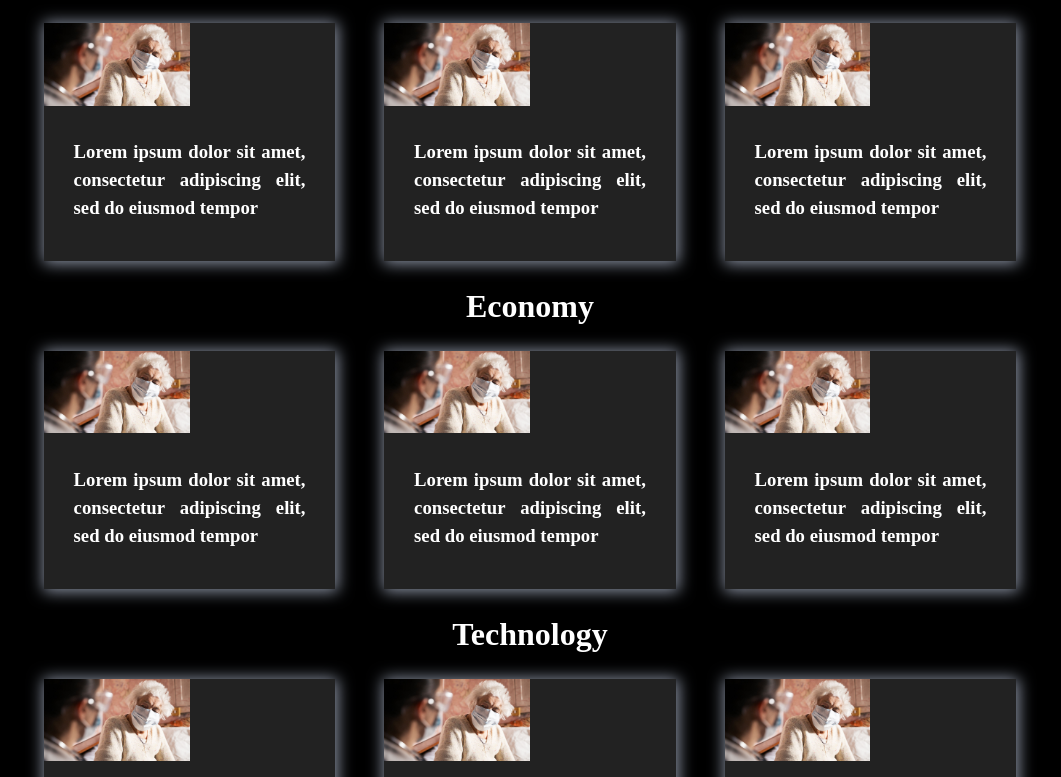
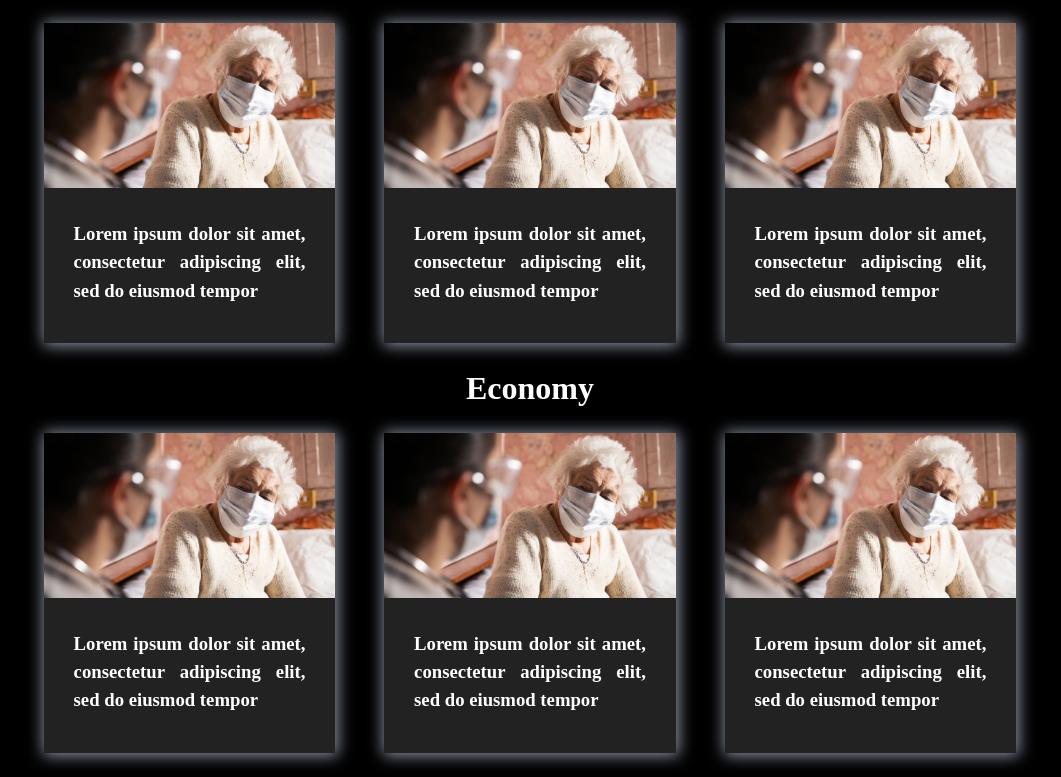
Before and after one commit to kaushik-3009/News-IWP, a plain HTML site: page index.html in a window 1280 px wide. Shown: the part 545-1322 px from the top of the page, without its empty margins (110-1171 px from the left). Drawn offline with Linux system fonts and the light colour scheme.

Commit message:
fixed breaking news div

```diff
--- a/css/master.css
+++ b/css/master.css
@@ -141,6 +141,10 @@ a{
   overflow: hidden;
   width: 50%;
 }
+.img-container2{
+  overflow: hidden;
+  width: 100%;
+}
 .card:hover{
   box-shadow: 1px 1px 25px 5px #929AAB;
 }
--- a/index.html
+++ b/index.html
@@ -54,7 +54,7 @@
 
       <div class="card-row card-row-1">
         <div class="card card1">
-          <div class="img-container">
+          <div class="img-container2">
             <img class="card-img img1" src="images/newsimg1.jpg" alt="">
           </div>
           <a href="#">
@@ -62,7 +62,7 @@
           </a>
         </div>
         <div class="card card2">
-          <div class="img-container">
+          <div class="img-container2">
             <img class="card-img img2" src="images/newsimg1.jpg" alt="">
           </div>
           <a href="#">
@@ -73,7 +73,7 @@
         </div>
         <div class="card card3">
 
-          <div class="img-container">
+          <div class="img-container2">
             <img class="card-img img3" src="images/newsimg1.jpg" alt="">
           </div>
           <a href="#">
@@ -87,7 +87,7 @@
 
       <div class="card-row card-row-1">
         <div class="card card1">
-          <div class="img-container">
+          <div class="img-container2">
             <img class="card-img img1" src="images/newsimg1.jpg" alt="">
           </div>
           <a href="#">
@@ -95,7 +95,7 @@
           </a>
         </div>
         <div class="card card2">
-          <div class="img-container">
+          <div class="img-container2">
             <img class="card-img img2" src="images/newsimg1.jpg" alt="">
           </div>
           <a href="#">
@@ -106,7 +106,7 @@
         </div>
         <div class="card card3">
 
-          <div class="img-container">
+          <div class="img-container2">
             <img class="card-img img3" src="images/newsimg1.jpg" alt="">
           </div>
           <a href="#">
@@ -120,7 +120,7 @@
 
       <div class="card-row card-row-1">
         <div class="card card1">
-          <div class="img-container">
+          <div class="img-container2">
             <img class="card-img img1" src="images/newsimg1.jpg" alt="">
           </div>
           <a href="#">
@@ -128,7 +128,7 @@
           </a>
         </div>
         <div class="card card2">
-          <div class="img-container">
+          <div class="img-container2">
             <img class="card-img img2" src="images/newsimg1.jpg" alt="">
           </div>
           <a href="#">
@@ -139,7 +139,7 @@
         </div>
         <div class="card card3">
 
-          <div class="img-container">
+          <div class="img-container2">
             <img class="card-img img3" src="images/newsimg1.jpg" alt="">
           </div>
           <a href="#">
```
